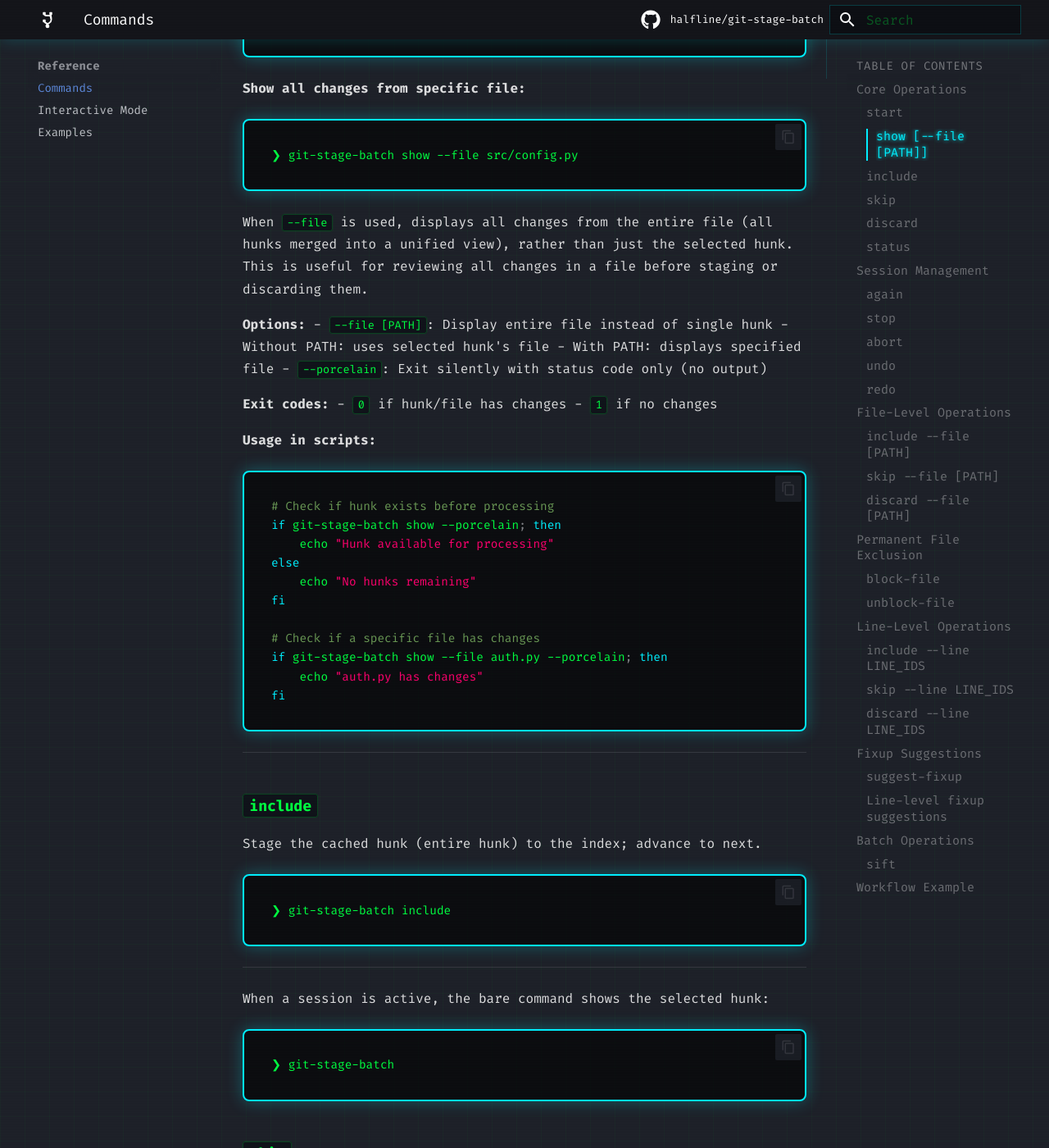
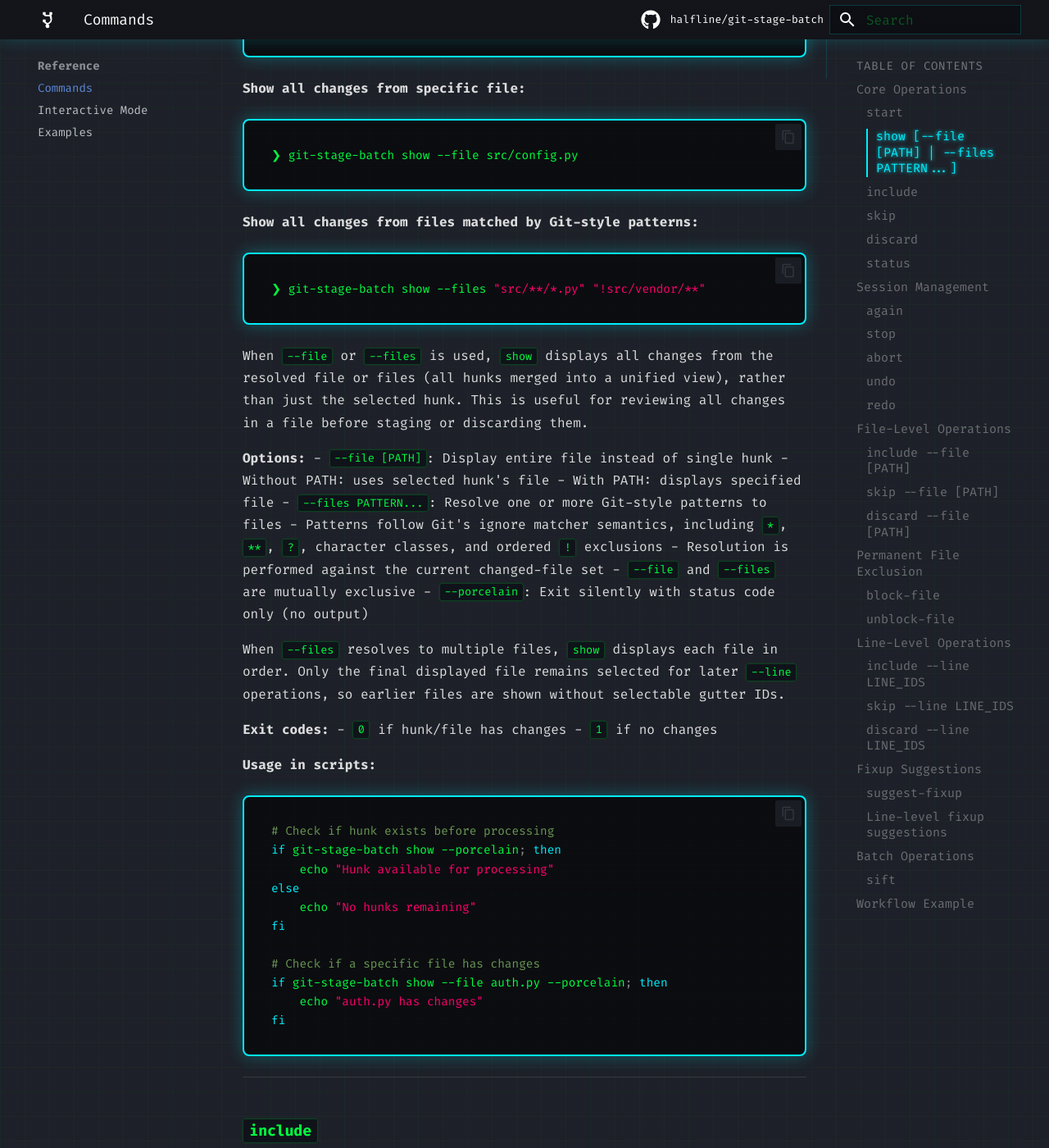
Before and after one commit to halfline/git-stage-batch, an MkDocs documentation site: the page built from docs/commands.md, in a window 1280 px wide and 1400 px high, scrolled down 1256 px. Shown: the whole window at 82% size. Built offline with MkDocs 1.6.1 and Material for MkDocs 9.7.7, drawn with Linux system fonts in a browser that asks for light colours; comment, search, counter and statistics services are not loaded; some of the changed text lies outside the part shown.

Commit message:
docs: Document --files patterns on the website
The website's command reference, batch guide, and examples
pages document --file for single-file operations but do not
mention --files for pattern-based multi-file operations. The
man page and bash completion already cover --files after the
preceding commits in the series.

Users browsing the website cannot discover that gitignore-style
patterns are available for selecting multiple files at once,
leaving a gap between the CLI's actual capabilities and the
documentation that most users encounter first.

This commit completes the --files documentation series by
adding pattern-based usage examples to the batch operations
guide (show, include, discard, apply, reset), expanding the
command reference with --files option descriptions and syntax
notes for show, include, skip, and discard, and adding a new
"Pattern-Based: Skip a Set of Files" example to the examples
page demonstrating ordered exclusions.

````diff
--- a/docs/commands.md
+++ b/docs/commands.md
@@ -23,7 +23,7 @@ Resets state if a session is already in progress.
 
 ---
 
-### `show [--file [PATH]]`
+### `show [--file [PATH] | --files PATTERN...]`
 
 Display the cached "selected" hunk or an entire file's changes.
 
@@ -42,13 +42,24 @@ Display the cached "selected" hunk or an entire file's changes.
 ❯ git-stage-batch show --file src/config.py
 ```
 
-When `--file` is used, displays all changes from the entire file (all hunks merged into a unified view), rather than just the selected hunk. This is useful for reviewing all changes in a file before staging or discarding them.
+**Show all changes from files matched by Git-style patterns:**
+```bash
+❯ git-stage-batch show --files "src/**/*.py" "!src/vendor/**"
+```
+
+When `--file` or `--files` is used, `show` displays all changes from the resolved file or files (all hunks merged into a unified view), rather than just the selected hunk. This is useful for reviewing all changes in a file before staging or discarding them.
 
 **Options:**
 - `--file [PATH]`: Display entire file instead of single hunk
   - Without PATH: uses selected hunk's file
   - With PATH: displays specified file
+- `--files PATTERN...`: Resolve one or more Git-style patterns to files
+  - Patterns follow Git's ignore matcher semantics, including `*`, `**`, `?`, character classes, and ordered `!` exclusions
+  - Resolution is performed against the current changed-file set
+  - `--file` and `--files` are mutually exclusive
 - `--porcelain`: Exit silently with status code only (no output)
+
+When `--files` resolves to multiple files, `show` displays each file in order. Only the final displayed file remains selected for later `--line` operations, so earlier files are shown without selectable gutter IDs.
 
 **Exit codes:**
 - `0` if hunk/file has changes
@@ -282,6 +293,7 @@ Stages all hunks from the specified file and advances to the next file. When a p
 **Use cases:**
 - `--file` (no path): Stage all hunks from the file of the selected hunk
 - `--file PATH`: Stage all hunks from the specified file, even if it's not the selected file
+- `--files PATTERN...`: Stage all hunks from files matched by Git-style patterns
 
 **Example workflow:**
 ```bash
@@ -294,6 +306,11 @@ Stages all hunks from the specified file and advances to the next file. When a p
 
 # Continue with selected file
 ❯ git-stage-batch include
+```
+
+**Pattern-based staging:**
+```bash
+❯ git-stage-batch include --files "src/**/*.py" "!src/vendor/**"
 ```
 
 ---
@@ -313,6 +330,11 @@ Skip all hunks from a file.
 ```
 
 All hunks from the file are marked as skipped and can be revisited with `again`.
+
+**Skip files by pattern:**
+```bash
+❯ git-stage-batch skip --files "docs/**/*.md" "scripts/*.sh"
+```
 
 ---
 
@@ -335,6 +357,7 @@ Removes all changes from the specified file. When a path is provided, you can di
 **Use cases:**
 - `--file` (no path): Discard the entire file of the selected hunk
 - `--file PATH`: Discard the specified file, even if it's not the selected file
+- `--files PATTERN...`: Discard all matched files as complete units
 
 !!! warning "Destructive Operation"
     This permanently removes the entire file from your working tree.
````
Also changed, not shown: docs/batches.md (+27 -0 lines), docs/examples.md (+14 -0 lines).
